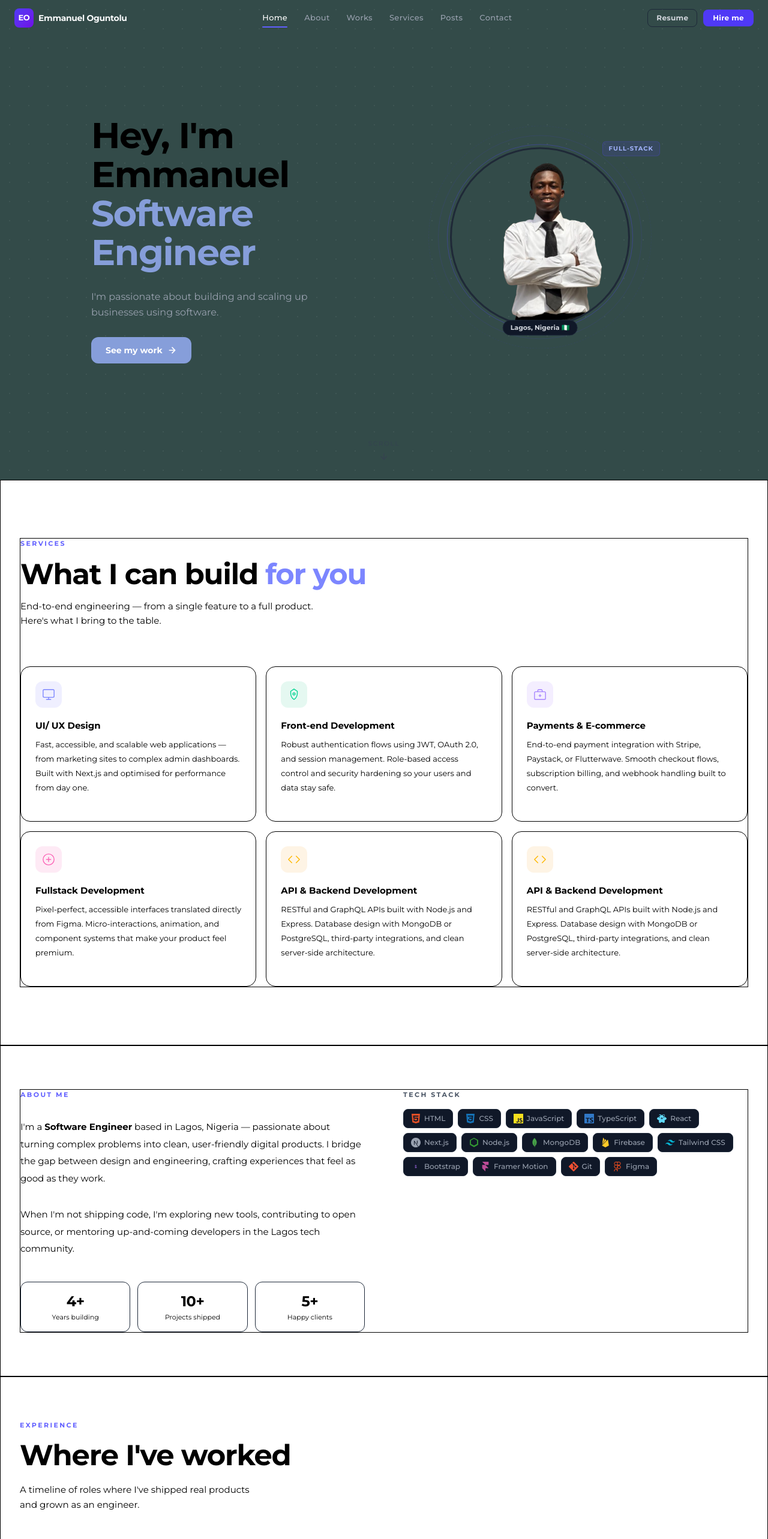
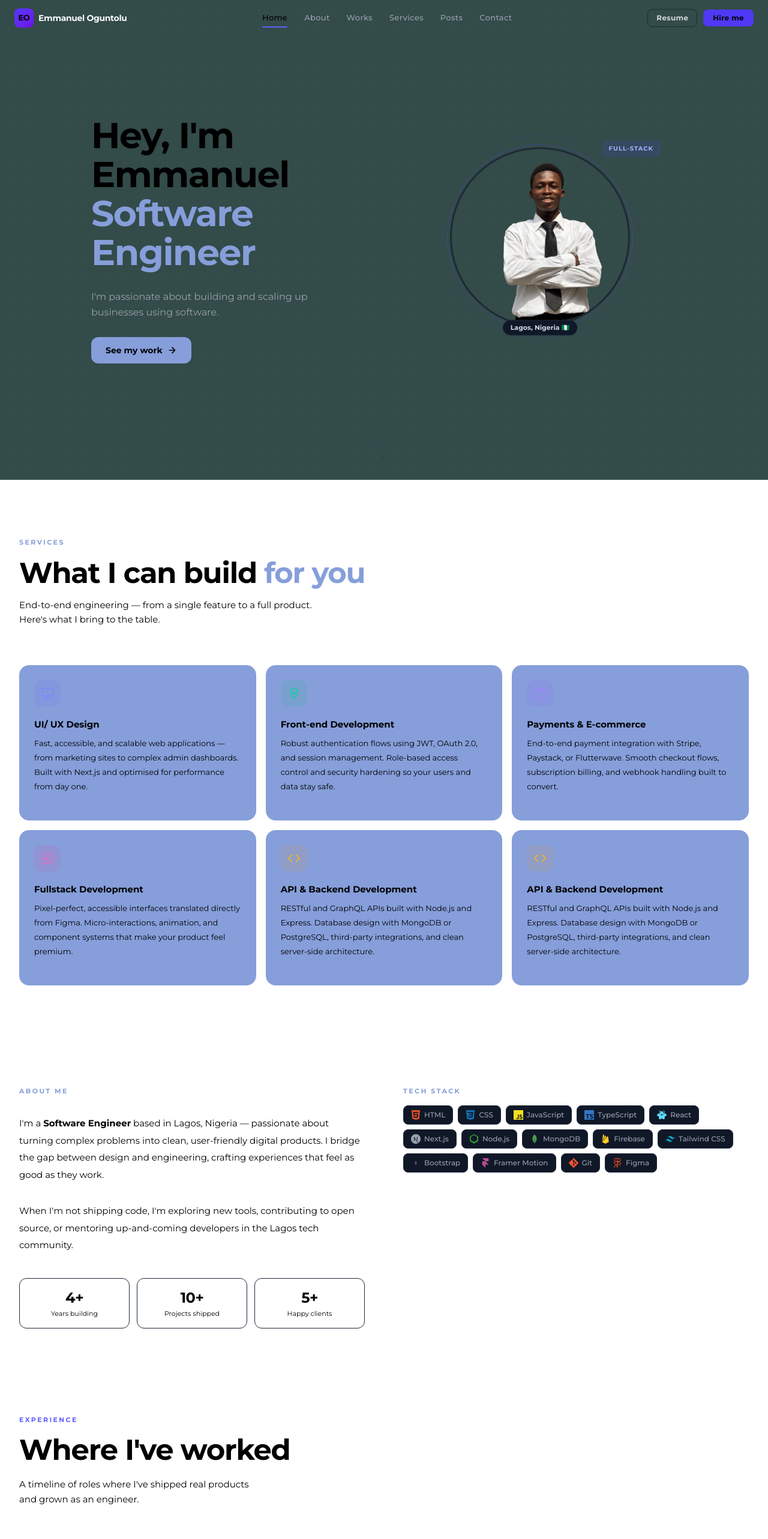
Before and after one commit to EMMANUEL08161823021/Portfolio, a Next.js app in the folder portfolio/: page /home in a window 1280 px wide. Shown: the top 2566 px of the page at 60% size. Built offline with nearby package versions, Linux system fonts and the light colour scheme.

Commit message:
new color

```diff
--- a/portfolio/app/constants/Navbar.jsx
+++ b/portfolio/app/constants/Navbar.jsx
@@ -30,7 +30,7 @@ function NavLink({ href, label, active, onClick }) {
       href={href}
       onClick={onClick}
       className={`relative text-[13px] font-medium tracking-wide py-1 transition-colors duration-150 group
-        ${active === href ? "text-white" : "text-gray-400 hover:text-gray-50"}`}
+        ${active === href ? "text-black" : "text-gray-400 hover:text-gray-50"}`}
     >
       {label}
       <span className={`absolute -bottom-0.5 left-0 h-[1.5px] rounded-full bg-indigo-500 transition-all duration-200
@@ -82,7 +82,7 @@ export default function Navbar() {
 
           {/* Logo */}
           <Link href="/" className="flex items-center gap-2 flex-shrink-0 no-underline">
-            <div className="w-8 h-8 rounded-lg bg-gradient-to-br from-indigo-600 to-violet-700 flex items-center justify-center text-[13px] font-extrabold text-white tracking-tight flex-shrink-0">
+            <div className="w-8 h-8 rounded-lg bg-gradient-to-br from-indigo-600 to-violet-700 flex items-center justify-center text-[13px] font-extrabold text-black tracking-tight flex-shrink-0">
               EO
             </div>
             <span className="text-sm font-bold text-gray-50 tracking-tight whitespace-nowrap">
@@ -114,7 +114,7 @@ export default function Navbar() {
             </a>
             <a
               href="#contact"
-              className="text-xs font-semibold tracking-wide px-4 py-1.5 rounded-lg bg-indigo-600 hover:bg-indigo-700 text-white transition-colors duration-150 whitespace-nowrap"
+              className="text-xs font-semibold tracking-wide px-4 py-1.5 rounded-lg bg-indigo-600 hover:bg-indigo-700 text-black transition-colors duration-150 whitespace-nowrap"
             >
               Hire me
             </a>
@@ -153,7 +153,7 @@ export default function Navbar() {
           {/* Sidebar header */}
           <div className="flex items-center justify-between px-5 py-4 border-b border-gray-800">
             <div className="flex items-center gap-2">
-              <div className="w-7 h-7 rounded-[7px] bg-gradient-to-br from-indigo-600 to-violet-700 flex items-center justify-center text-[11px] font-extrabold text-white">
+              <div className="w-7 h-7 rounded-[7px] bg-gradient-to-br from-indigo-600 to-violet-700 flex items-center justify-center text-[11px] font-extrabold text-black">
                 EO
               </div>
               <span className="text-[13px] font-bold text-gray-50">Emmanuel</span>
@@ -192,7 +192,7 @@ export default function Navbar() {
             <a
               href="#contact"
               onClick={() => setOpen(false)}
-              className="block text-center text-[13px] font-semibold py-2.5 rounded-[9px] bg-indigo-600 hover:bg-indigo-700 text-white transition-colors"
+              className="block text-center text-[13px] font-semibold py-2.5 rounded-[9px] bg-indigo-600 hover:bg-indigo-700 text-black transition-colors"
             >
               Hire me
             </a>
--- a/portfolio/app/home/components/About.jsx
+++ b/portfolio/app/home/components/About.jsx
@@ -123,11 +123,11 @@ const FACTS = [
 
 export default function About() {
   return (
-    <section id="about" className="border border-black px-8">
+    <section id="about" className="px-4 md:px-8">
       <br/>
       <br/>
       <br/>
-      <div className="border mx-auto">
+      <div className="mx-auto">
 
         {/* ── Two-column layout ── */}
         <div className="grid md:grid-cols-2 gap-16 items-start">
@@ -135,7 +135,7 @@ export default function About() {
           {/* LEFT — Bio */}
           <div className="space-y-8">
             <div className="space-y-3">
-              <p className="text-[11px] tracking-[0.22em] uppercase text-indigo-500 font-semibold">
+              <p className="text-[11px] tracking-[0.22em] uppercase text-[#869eda] font-semibold">
                 About me
               </p>
             </div>
@@ -175,7 +175,7 @@ export default function About() {
 
           {/* Stack label */}
           <div className="space-y-4">
-            <p className="text-[11px] tracking-[0.22em] uppercase text-gray-600 font-semibold">
+            <p className="text-[11px] tracking-[0.22em] uppercase text-[#869eda] font-semibold">
               Tech stack
             </p>
             <div className="flex flex-wrap gap-2">
--- a/portfolio/app/home/components/Contact.jsx
+++ b/portfolio/app/home/components/Contact.jsx
@@ -85,7 +85,7 @@ export default function Contact() {
   }
 
   return (
-    <section id="contact" className="border border-black px-8">
+    <section id="contact" className="border border-black px-4 md:px-8">
      <br/>
      <br/>
      <br/>
@@ -278,7 +278,7 @@ export default function Contact() {
               <button
                 type="submit"
                 disabled={status === "sending"}
-                className="mt-1 w-full flex items-center justify-center gap-2 px-6 py-3 rounded-xl text-sm font-semibold bg-indigo-600 hover:bg-indigo-700 disabled:opacity-60 disabled:cursor-not-allowed text-white transition-all active:scale-[0.98]"
+                className="mt-1 w-full flex items-center justify-center gap-2 px-6 py-3 rounded-xl text-sm font-semibold bg-indigo-600 hover:bg-indigo-700 disabled:opacity-60 disabled:cursor-not-allowed text-black transition-all active:scale-[0.98]"
               >
                 {status === "sending" ? (
                   <>
--- a/portfolio/app/home/components/Experience.jsx
+++ b/portfolio/app/home/components/Experience.jsx
@@ -95,7 +95,7 @@ export default function Experience() {
   const [active, setActive] = useState(1)
 
   return (
-    <section id="experience" className="border border-black mx-auto px-8 min-h-screen">
+    <section id="experience" className="mx-auto px-4 md:px-8 min-h-screen">
           <br/>
           <br/>
           <br/>
--- a/portfolio/app/home/components/Hero.jsx
+++ b/portfolio/app/home/components/Hero.jsx
@@ -120,7 +120,7 @@ const Hero = () => {
           <div className="hero-item flex flex-wrap gap-3">
             <a
               href="#projects"
-              className="inline-flex items-center gap-2 px-6 py-3 rounded-xl text-sm font-semibold bg-[#869eda] hover:bg-indigo-700 text-white transition-all active:scale-[0.97]"
+              className="inline-flex items-center gap-2 px-6 py-3 rounded-xl text-sm font-semibold bg-[#869eda] hover:bg-indigo-700 text-black transition-all active:scale-[0.97]"
             >
               See my work
               <svg width="16" height="16" viewBox="0 0 24 24" fill="none" stroke="currentColor" strokeWidth="2.5" strokeLinecap="round" strokeLinejoin="round">
--- a/portfolio/app/home/components/Services.jsx
+++ b/portfolio/app/home/components/Services.jsx
@@ -121,21 +121,21 @@ const ArrowIcon = () => (
 
 export default function Services() {
   return (
-    <section id="services" className="border border-black text-black px-8">
+    <section id="services" className="text-black px-4 md:px-8">
       <br/>
       <br/>
       <br/>
       <br/>
-      <div className="border mx-auto">
+      <div className="mx-auto">
 
         {/* Header */}
         <div className="mb-16 space-y-3">
-          <p className="text-[11px] tracking-[0.22em] uppercase text-indigo-500 font-semibold">
+          <p className="text-[11px] tracking-[0.22em] uppercase text-[#869eda] font-semibold">
             Services
           </p>
           <h2 className="text-4xl sm:text-5xl font-extrabold tracking-tight leading-tight">
             What I can build
-            <span className="text-indigo-400"> for you</span>
+            <span className="text-[#869eda]"> for you</span>
           </h2>
           <p className="text-[15px] text-black leading-relaxed max-w-lg">
             End-to-end engineering — from a single feature to a full product. Here's what I bring to the table.
@@ -147,7 +147,7 @@ export default function Services() {
           {SERVICE_DATA.map((s) => (
             <article
               key={s.id}
-              className={`group relative flex flex-col rounded-2xl border border-black p-6 transition-all duration-300`}
+              className={`group relative bg-[#869eda] flex flex-col rounded-2xl border border-[#869eda] p-6 transition-all duration-300`}
             >
               {/* Top gradient wash on hover */}
               {/* <div className={`pointer-events-none absolute inset-x-0 top-0 h-32 rounded-t-2xl bg-gradient-to-b ${s.accent} opacity-0 group-hover:opacity-100 transition-opacity duration-300`} /> */}
--- a/portfolio/app/home/ui/button.jsx
+++ b/portfolio/app/home/ui/button.jsx
@@ -18,7 +18,7 @@ export const CTAButton = React.forwardRef(function CTAButton(props, ref) {
 
   const base = 'inline-flex cursor-pointer whitespace-nowrap items-center justify-center rounded-full font-semibold transition-shadow';
   const variants = {
-    primary: 'bg-[#D6862E] text-white hover:bg-gray-800',
+    primary: 'bg-[#D6862E] text-black hover:bg-gray-800',
     ghost: 'bg-transparent text-[#F3F4F6] hover:bg-gray-50',
     white: 'bg-white text-black hover:bg-gray-100 border',
   };
--- a/portfolio/components/ui/button.jsx
+++ b/portfolio/components/ui/button.jsx
@@ -11,7 +11,7 @@ const buttonVariants = cva(
       variant: {
         default: "bg-primary text-primary-foreground hover:bg-primary/90",
         destructive:
-          "bg-destructive text-white hover:bg-destructive/90 focus-visible:ring-destructive/20 dark:focus-visible:ring-destructive/40 dark:bg-destructive/60",
+          "bg-destructive text-black hover:bg-destructive/90 focus-visible:ring-destructive/20 dark:focus-visible:ring-destructive/40 dark:bg-destructive/60",
         outline:
           "border bg-background shadow-xs hover:bg-accent hover:text-accent-foreground dark:bg-input/30 dark:border-input dark:hover:bg-input/50",
         secondary:
```
Also changed, not shown: portfolio/app/home/components/Works.jsx (+4 -4 lines).
